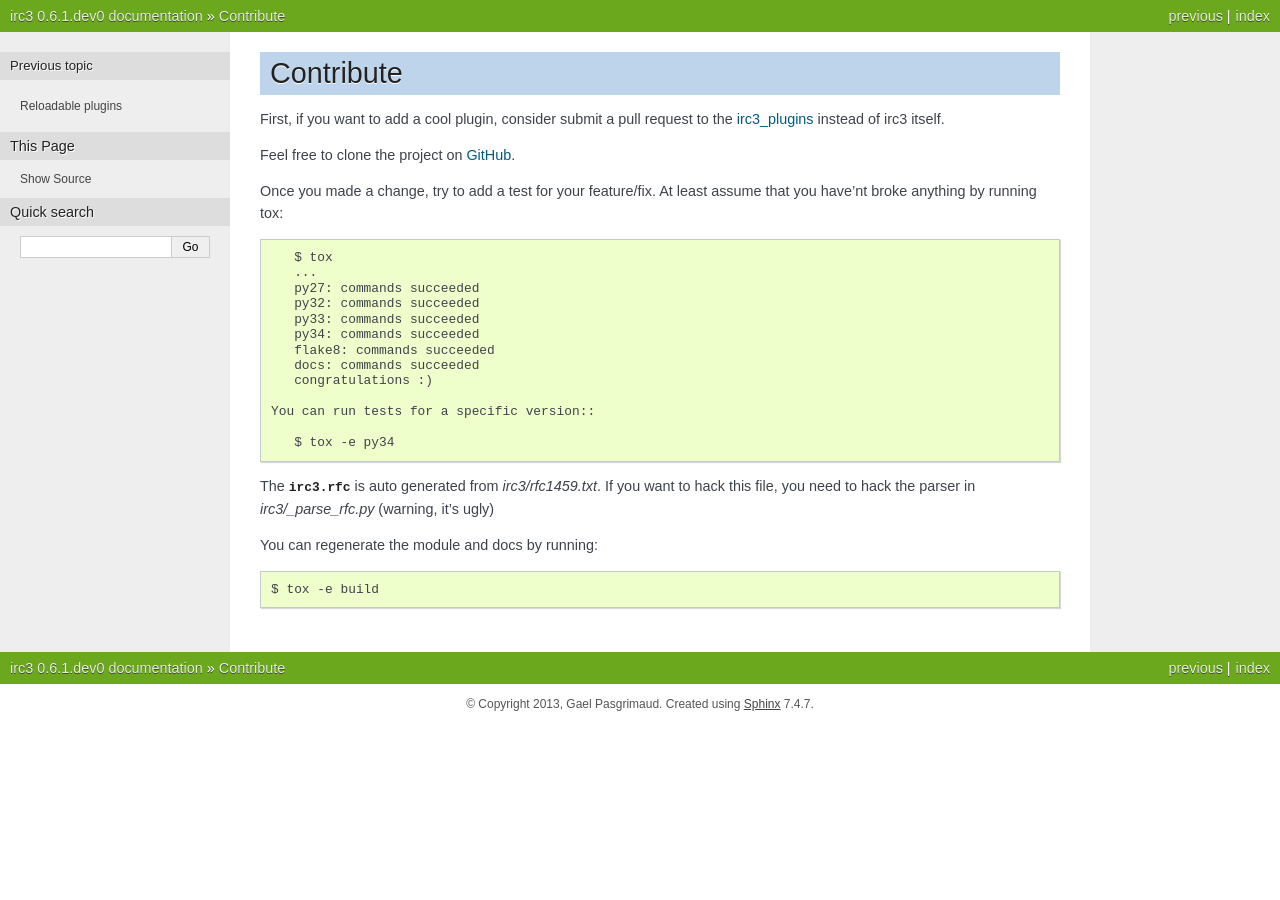
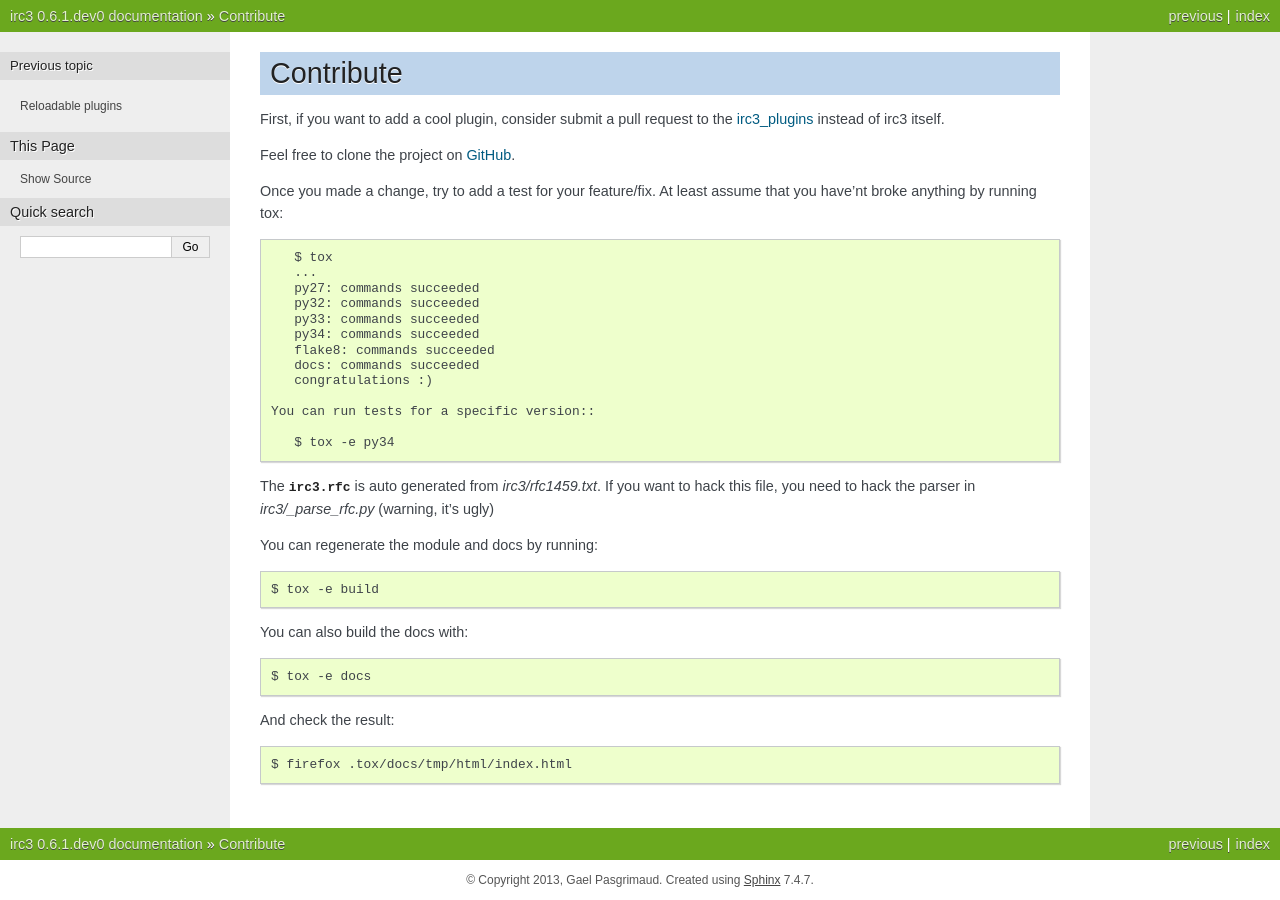
Before and after one commit to gawel/irc3, a Sphinx documentation site: the page built from docs/hack.rst, in a window 1280 px wide. Built offline with Sphinx 7.4.7, drawn with Linux system fonts in a browser that asks for light colours; pages that are not in the unit, such as notebooks, are missing from menus; some of the changed lines change nothing that is shown.

Commit message:
contibuting.rst - see #47

```diff
--- /dev/null
+++ b/CONTRIBUTING.rst
@@ -0,0 +1,41 @@
+Contribute
+==========
+
+First, if you want to add a cool plugin, consider submit a pull request to the
+`irc3_plugins <https://github.com/gawel/irc3_plugins>`_ instead of irc3 itself.
+
+
+Feel free to clone the project on `GitHub <https://github.com/gawel/irc3>`_.
+
+Once you made a change, try to add a test for your feature/fix. At least assume
+that you have'nt broke anything by running tox::
+
+    $ tox
+    ...
+    py27: commands succeeded
+    py32: commands succeeded
+    py33: commands succeeded
+    py34: commands succeeded
+    flake8: commands succeeded
+    docs: commands succeeded
+    congratulations :)
+
+ You can run tests for a specific version::
+
+    $ tox -e py34
+
+The :mod:`irc3.rfc` is auto generated from `irc3/rfc1459.txt`. If you want to
+hack this file, you need to hack the parser in `irc3/_parse_rfc.py` (warning,
+it's ugly)
+
+You can regenerate the module and docs by running::
+
+    $ tox -e build
+
+You can also build the docs with::
+
+    $ tox -e docs
+
+And check the result::
+
+    $ firefox .tox/docs/tmp/html/index.html
--- a/docs/hack.rst
+++ b/docs/hack.rst
@@ -1,32 +1 @@
-Contribute
-==========
-
-First, if you want to add a cool plugin, consider submit a pull request to the
-`irc3_plugins <https://github.com/gawel/irc3_plugins>`_ instead of irc3 itself.
-
-
-Feel free to clone the project on `GitHub <https://github.com/gawel/irc3>`_.
-
-Once you made a change, try to add a test for your feature/fix. At least assume that you have'nt broke anything by running tox::
-
-    $ tox
-    ...
-    py27: commands succeeded
-    py32: commands succeeded
-    py33: commands succeeded
-    py34: commands succeeded
-    flake8: commands succeeded
-    docs: commands succeeded
-    congratulations :)
-
- You can run tests for a specific version::
-
-    $ tox -e py34
-
-The :mod:`irc3.rfc` is auto generated from `irc3/rfc1459.txt`. If you want to
-hack this file, you need to hack the parser in `irc3/_parse_rfc.py` (warning,
-it's ugly)
-
-You can regenerate the module and docs by running::
-
-    $ tox -e build
+.. include:: ../CONTRIBUTING.rst
```
